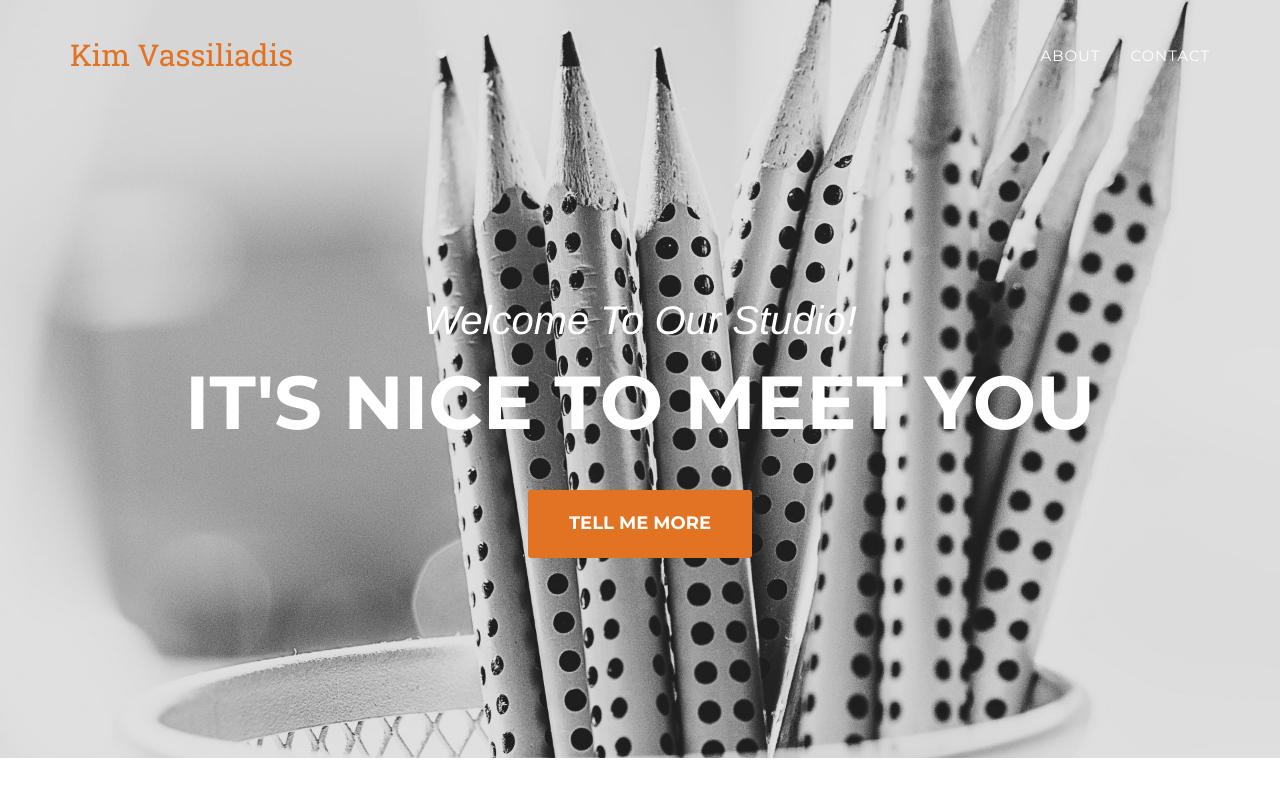
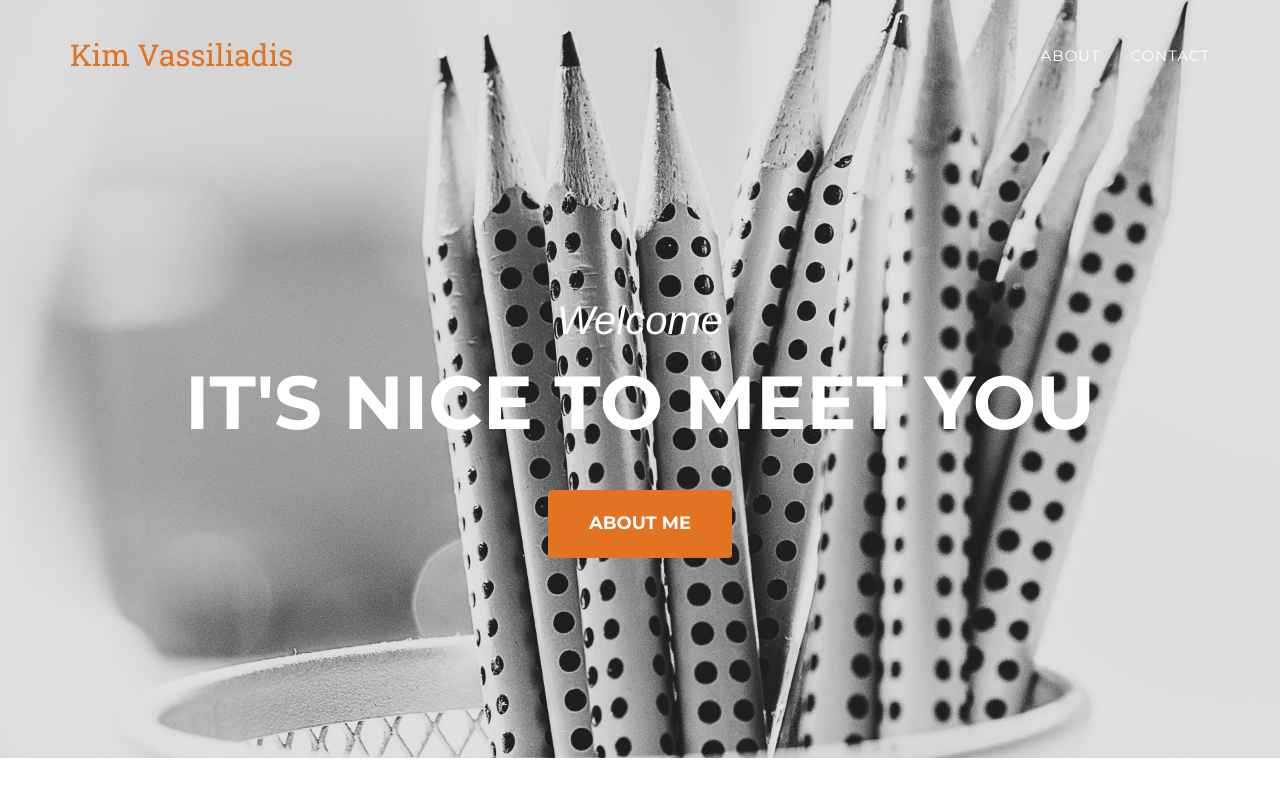
Before and after one commit to kimbrarian/jekyll, a Jekyll site: the page built from index.html, in a window 1280 px wide and 900 px high. Shown: the top 797 px of the window. Built offline with Jekyll 4.4.1, drawn with Linux system fonts in a browser that asks for light colours; some web fonts are replaced.

Commit message:
Update header.html

```diff
--- a/_includes/header.html
+++ b/_includes/header.html
@@ -44,9 +44,9 @@
     <header>
         <div class="container">
             <div class="intro-text">
-                <div class="intro-lead-in">Welcome To Our Studio!</div>
+                <div class="intro-lead-in">Welcome</div>
                 <div class="intro-heading">It's Nice To Meet You</div>
-                <a href="#services" class="page-scroll btn btn-xl">Tell Me More</a>
+                <a href="#services" class="page-scroll btn btn-xl">About Me</a>
             </div>
         </div>
     </header>
```
